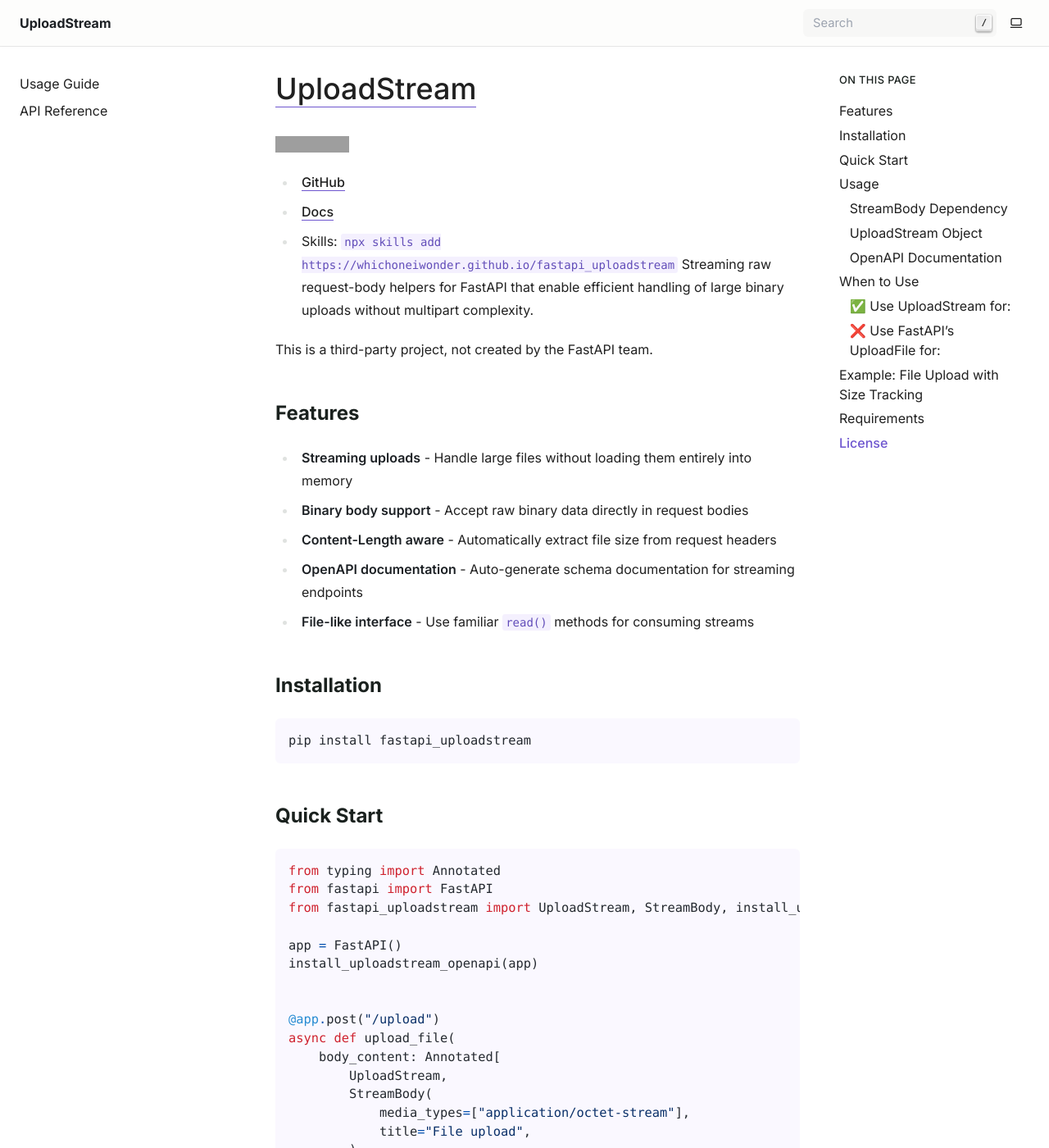
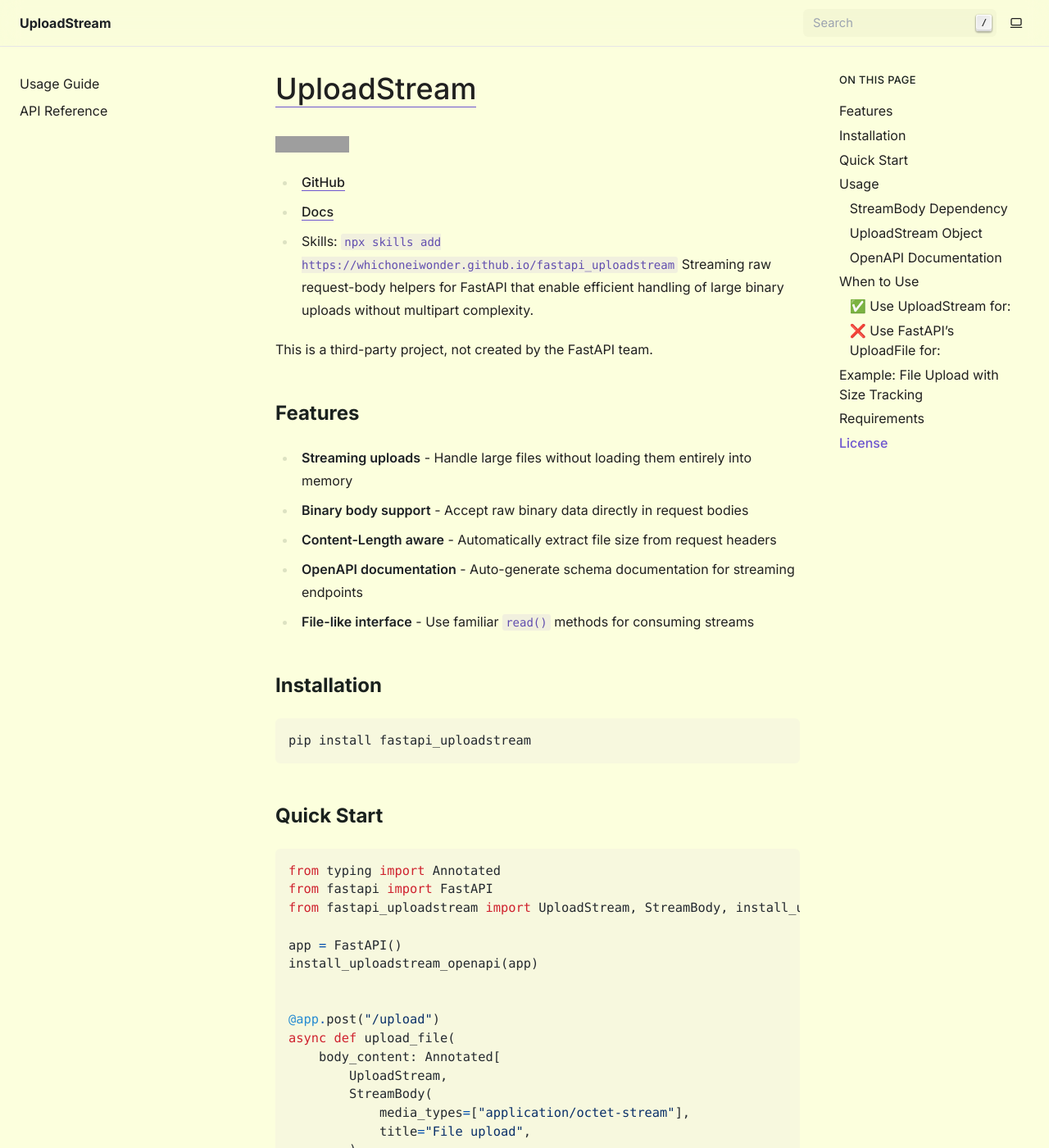
Before and after one commit to whichoneiwonder/fastapi_uploadstream, a Sphinx documentation site: the page built from docs/index.md, in a window 1280 px wide and 1400 px high. Shown: the whole window at 82% size. Built offline with Sphinx 7.4.7, drawn with Linux system fonts in a browser that asks for light colours; grey boxes are pictures that could not be loaded.

Commit message:
Tweak docs css colours

```diff
--- a/docs/_static/colors.css
+++ b/docs/_static/colors.css
@@ -1,15 +1,16 @@
-:root {
-  --color-brand-primary: #cddc39;
-  --color-brand-content: #03a9f4;
-  --color-brand-visited: #03a9f4;
+html.light {
   --sy-c-brand: #cddc39;
   --sy-c-accent: #03a9f4;
+  --sy-c-background: #fcffdd;
 }
 
-html[data-theme="dark"] {
-  --color-brand-primary: #4caf50;
-  --color-brand-content: #03a9f4;
-  --color-brand-visited: #03a9f4;
-  --sy-c-brand: #4caf50;
-  --sy-c-accent: #03a9f4;
+html.dark {
+  --sy-c-brand: #35da3b;
+  --sy-c-accent: #10b3ff;
+  --sy-f-text: 'noto' 'roboto' 'arial' 'sans-serif';
+  --sy-c-background: #071306;
+  --accent-a8: darkgreen;
+  .sy-head {
+    background-color: var(--sy-c-brand);
+  }
 }
```
